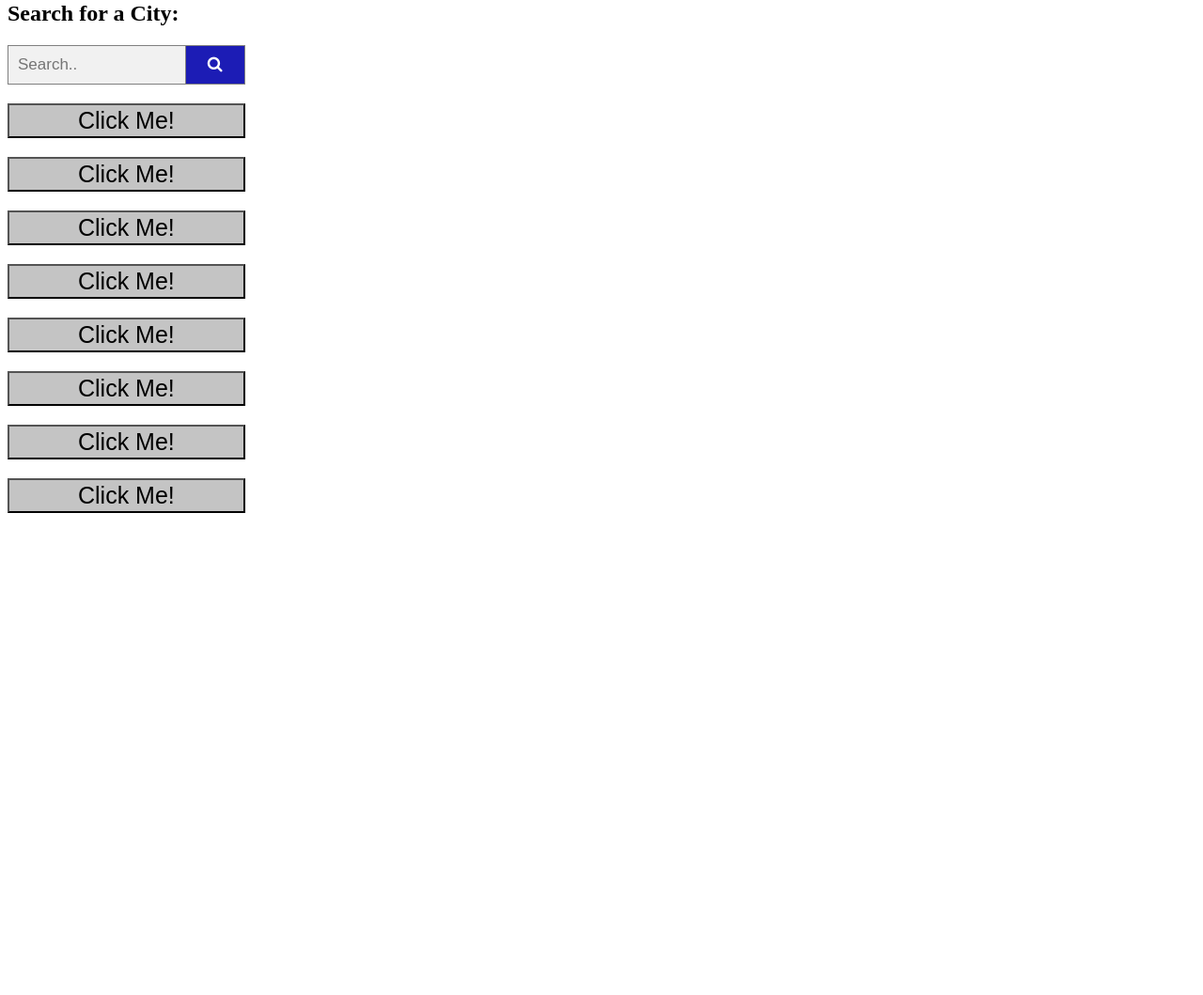
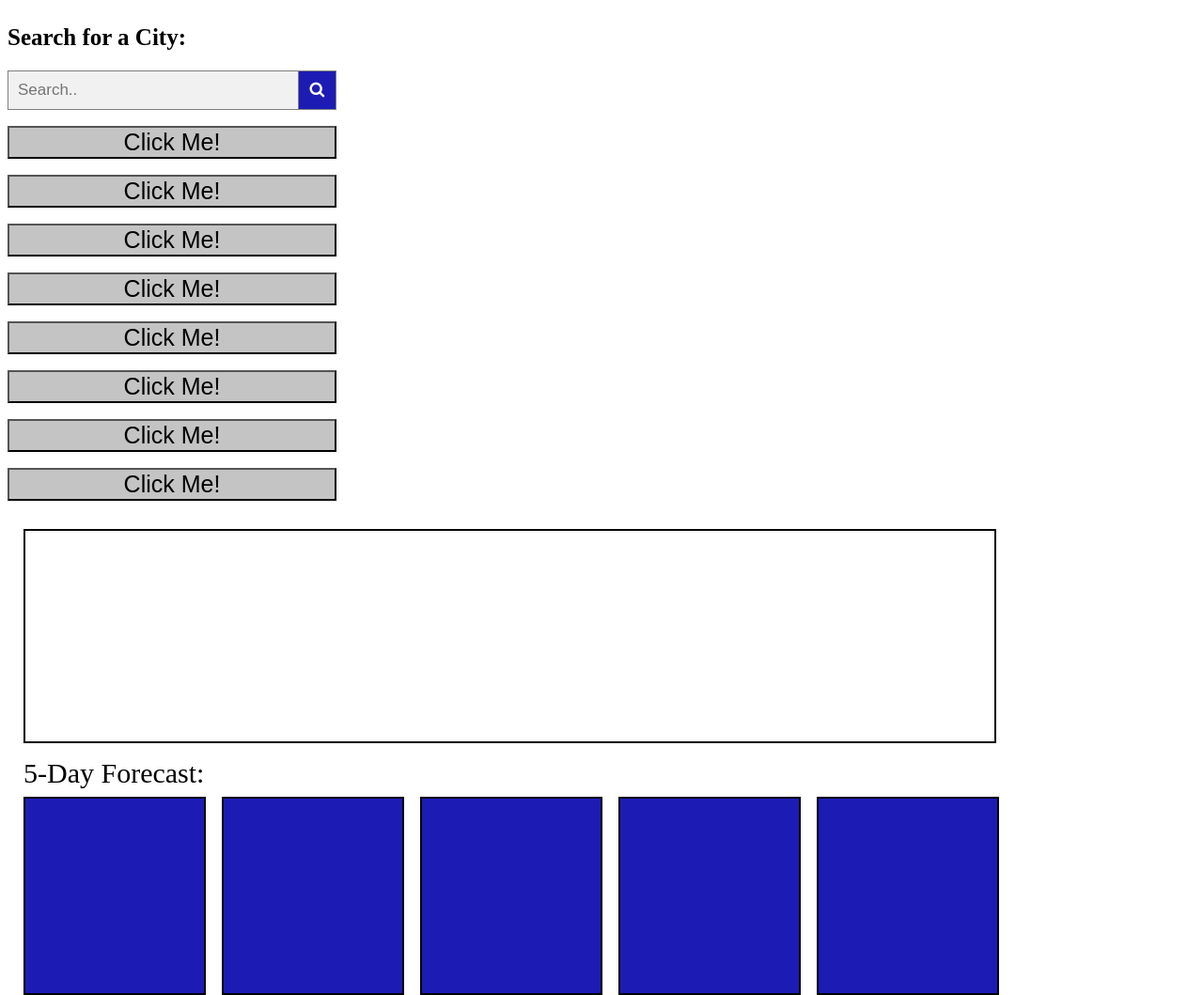
Before and after one commit to fabioesilveira/Weather-Prediction, a plain HTML site: page index.html in a window 1280 px wide. Shown: the part 83-1142 px from the top of the page at 94% size. Before the commit the page ends 800 px from the top, so only its background shows below. Drawn offline with Linux system fonts and the light colour scheme.

Commit message:
HTML and CSS done

```diff
--- a/assets/css/style.css
+++ b/assets/css/style.css
@@ -3,65 +3,105 @@ h1 {
     font-size: 30px;
     color: white;
     background-image: linear-gradient(to right, rgb(11, 11, 11) ,rgb(51, 51, 209));
-    padding-top: 10px;
+    padding-top: 14px;
+}
+
+h2{
+    font-size: 25px;
 }
 
 * {
     box-sizing: border-box;
   }
 
-  /* Style the search field */
-  form.example input[type=text] {
+
+  form.search input[type=text] {
     padding: 10px;
     font-size: 17px;
     border: 1px solid grey;
     float: left;
-    width: 15%;
+    width: 310px;
     background: #f1f1f1;
   }
 
-  /* Style the submit button */
-  form.example button {
+
+  form.search button {
     float: left;
-    width: 5%;
+    width: 40px;
     padding: 10px;
     background:rgb(28, 28, 181);
     color: white;
     font-size: 17px;
     border: 1px solid grey;
-    border-left: none; /* Prevent double borders */
+    border-left: none;
     cursor: pointer;
   }
 
-  form.example button:hover {
+  form.search button:hover {
     background: black;
   }
 
-  /* Clear floats */
-  form.example::after {
+
+  form.search::after {
     content: "";
     clear: both;
     display: table;
   }
 
-  .button-search {
+  .history {
     background-color: rgb(196, 196, 196);
-    margin-top: 20px;
-    width: 20%;
+    margin-top: 17px;
     color: black;
-    padding: 2px 28px;
     text-align: center;
-    text-decoration: none;
-    display: inline-block;
     font-size: 25px;
-    flex-grow: 1;
     display: flex;
     flex-direction: column;
     align-items: center;
-     width: 20%;
+     width: 350px;
+     cursor: pointer;
 
   }
 
-  .button-search:hover {
-    font-style: ;
+  .currentlyDay{
+
+
+    margin-top: 30px;
+    margin-bottom: 15px;
+    margin-left: 17px;
+    border: 2px solid black ;
+    padding: 112px;
+    width: 1035px;
+
+}
+
+.sentence{
+
+    font-size: 30px;
+    margin-left: 17px;
+    margin-bottom: 105px;
+}
+
+.estimate{
+
+    background-color: rgb(28, 28, 181);
+
+    flex-direction: row;
+    display: inline;
+    width: 120px;
+    margin-left: 17px;
+    border: 2px solid black ;
+    padding: 95px;
+
+}
+
+ .column {
+    float: left;
   }
+
+  .left {
+    width: 40%;
+  }
+
+  .right {
+    width: 60%;
+  }
--- a/index.html
+++ b/index.html
@@ -1,5 +1,6 @@
 <!DOCTYPE html>
 <html lang="en">
+
 <head>
     <meta charset="UTF-8">
     <meta name="viewport" content="width=device-width, initial-scale=1.0">
@@ -7,38 +8,51 @@
     <link rel="stylesheet" href="https://cdnjs.cloudflare.com/ajax/libs/font-awesome/4.7.0/css/font-awesome.min.css">
     <title>Five day weather prediction</title>
 </head>
+
 <body>
     <header>
         <h1>Weather Dashboard</h1>
     </header>
-<div>
+
+    <div class="row">
+        <div class="column">
             <h2>Search for a City:</h2>
-    <form class="example" action="action_page.php">
+            <form class="search" action="action_page.php">
                 <input type="text" placeholder="Search.." name="search">
                 <button type="submit"><i class="fa fa-search"></i></button>
             </form>
+
+            <div>
+                <button class="history" type="button">Click Me!</button>
+                <button class="history" type="button">Click Me!</button>
+                <button class="history" type="button">Click Me!</button>
+                <button class="history" type="button">Click Me!</button>
+                <button class="history" type="button">Click Me!</button>
+                <button class="history" type="button">Click Me!</button>
+                <button class="history" type="button">Click Me!</button>
+                <button class="history" type="button">Click Me!</button>
+            </div>
+        </div>
+        <div class="column">
+
+            <div class="currentlyDay"></div>
+
+               <div class="sentence">5-Day Forecast:</div>
+                <div>
+                <div class="estimate"></div>
+                <div class="estimate"></div>
+                <div class="estimate"></div>
+                <div class="estimate"></div>
+                <div class="estimate"></div>
             </div>
 
-<div>
-    <button class="button-search" type="button">Click Me!</button>
-    <button class="button-search" type="button">Click Me!</button>
-    <button class="button-search" type="button">Click Me!</button>
-    <button class="button-search" type="button">Click Me!</button>
-    <button class="button-search" type="button">Click Me!</button>
-    <button class="button-search" type="button">Click Me!</button>
-    <button class="button-search" type="button">Click Me!</button>
-    <button class="button-search" type="button">Click Me!</button>
         </div>
 
-
-
-
-
-
-
+    </div>
 
 
 
     <script src="assets/js/script.js"></script>
 </body>
+
 </html>
```
Lines whose indentation alone changed are shown as unchanged.
